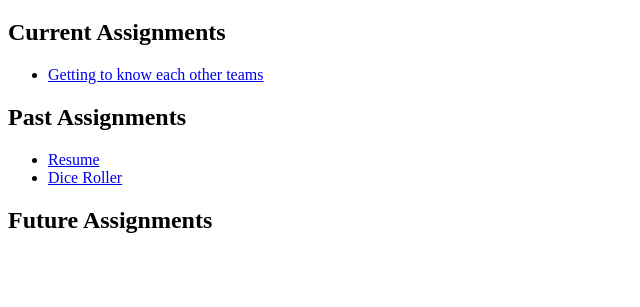
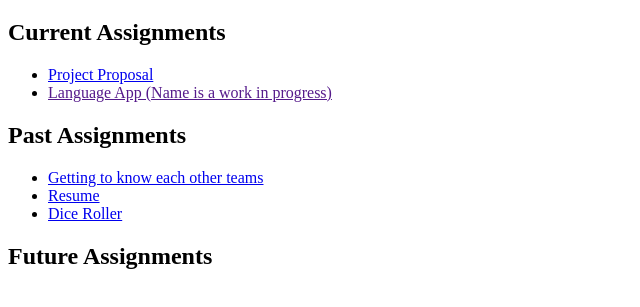
Before and after one commit to soren-t22/assignment-portfolio-st, a website: page client/index.html in a window 1280 px wide. Shown: the part 61-368 px from the top of the page, without its empty margins (0-640 px from the left). Drawn offline with Linux system fonts and the light colour scheme.

Commit message:
Changed past and currrent assignments

```diff
--- a/client/index.html
+++ b/client/index.html
@@ -11,7 +11,8 @@
             <h2>Current Assignments</h2>
             <p>
                 <ul>
-                    <li><a href="https://deadpoetsscrumciety.azurewebsites.net/" target="_blank">Getting to know each other teams</a></li>
+                    <li><a href="https://dps-projectproposal.azurewebsites.net" target="_blank">Project Proposal</a></li>
+                    <li><a href="" target="_blank">Language App (Name is a work in progress)</a></li>
                 </ul>
             </p>
         </div>
@@ -20,6 +21,7 @@
             <h2>Past Assignments</h2>
             <p>
                 <ul>
+                    <li><a href="https://deadpoetsscrumciety.azurewebsites.net/" target="_blank">Getting to know each other teams</a></li>
                     <li><a href="https://sorenthrawl-resume.azurewebsites.net" target="_blank">Resume</a></li>
                     <li><a href="https://sorenthrawl-diceroller.azurewebsites.net" target="_blank">Dice Roller</a></li>
                 </ul>
```
